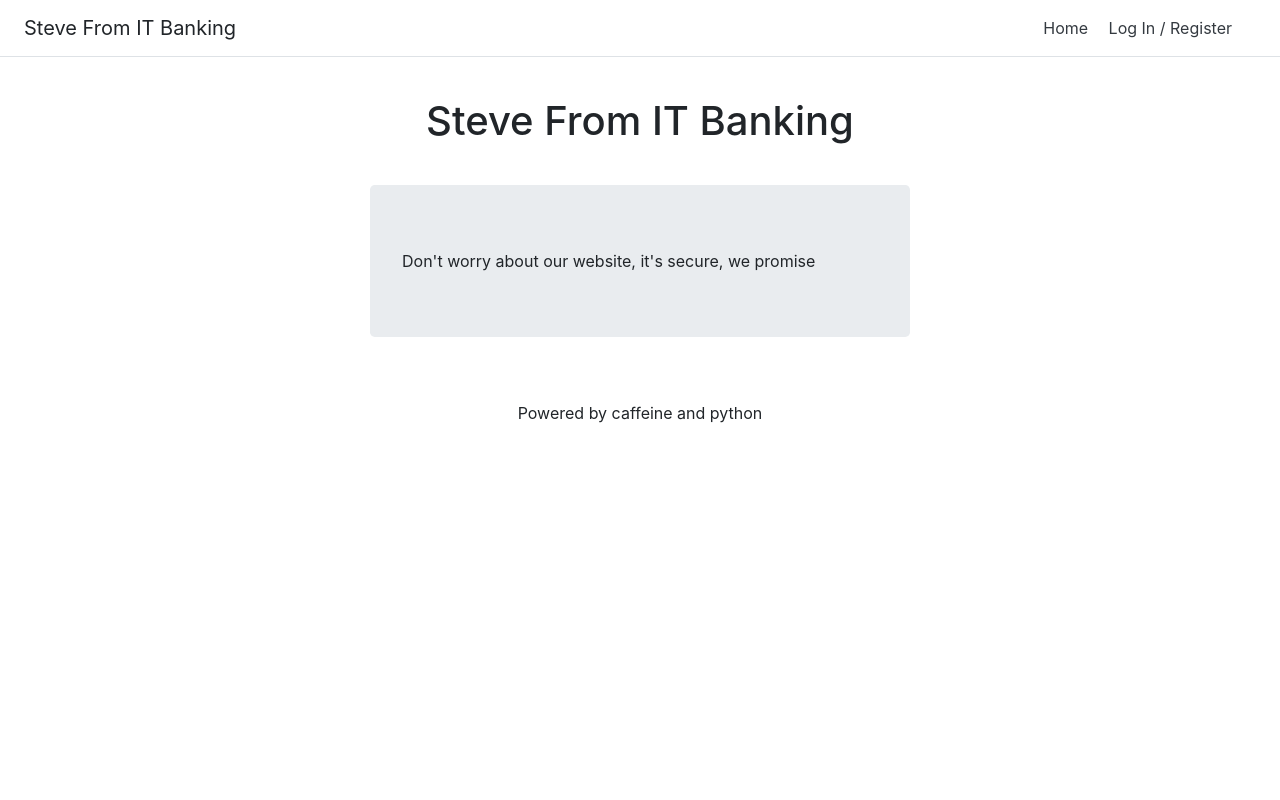
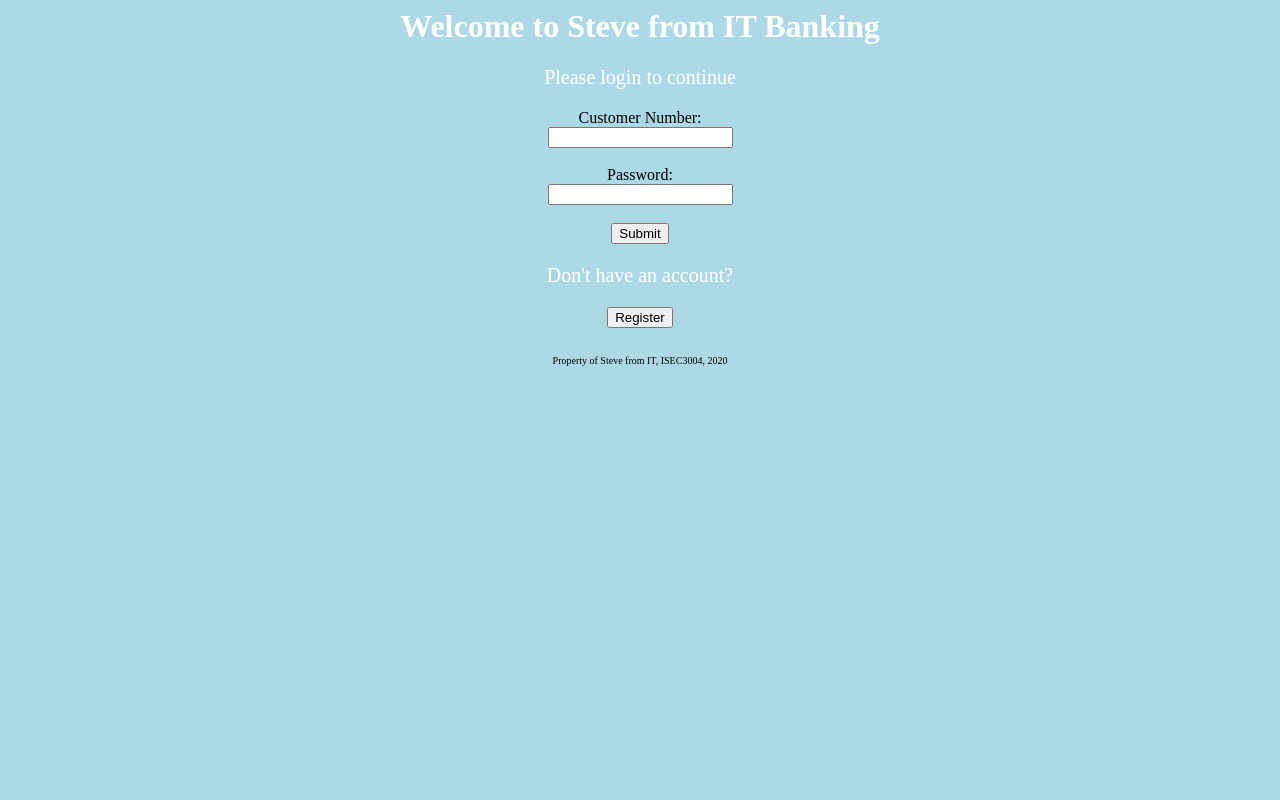
Before and after one commit to Qisen25/OAUTHSessionFixation, a Flask app: page / in a window 1280 px wide. Run offline with Flask 2, Linux system fonts and the light colour scheme; some libraries are stand-ins or nearby versions.

Commit message:
Update index.html

```diff
--- a/NewDemo/flaskr/templates/index.html
+++ b/NewDemo/flaskr/templates/index.html
@@ -1,14 +1,55 @@
-{% extends "layout.html" %}
+<html>
 
-{% block title %}Home{% endblock %}
+  <head>
+    <title>Steve from IT Banking</title>
+  </head>
 
-{% block body %}
-  <h1 class="text-center">Steve From IT Banking</h1>
-  <div class="row">
-    <div class="col-sm-6 offset-sm-3">
-      <div class="jumbotron">
-        Don't worry about our website, it's secure, we promise
-      </div>
-    </div>
-  </div>
-{% endblock %}
+  <style>
+    body {
+      background-color:lightblue;
+    }
+
+    h1 {
+      color: white;
+      text-align: center;
+    }
+
+    p {
+      color: white;
+      text-align: center;
+      font-size: 20px;
+    }
+
+    form {
+      text-align: center;
+    }
+
+    footer {
+      text-align: center;
+      font-size: 10px;
+    }
+
+  </style>
+
+  <body>
+
+    <h1>Welcome to Steve from IT Banking</h1>
+    <p>Please login to continue</p>
+
+    <form>
+      <label for='custNum'>Customer Number:</label><br>
+      <input type="text" id="custNum" name="custNum"><br><br>
+      <label for='password'>Password:</label><br>
+      <input type="text" id="password" name="password"><br><br>
+      <input type="button" value="Submit">
+    </form>
+
+    <p>Don't have an account?</p>
+    <form>
+      <input type="button" value="Register">
+    </form>
+
+  </body>
+  <footer><br>Property of Steve from IT, ISEC3004, 2020</footer>
+
+</html>
```
